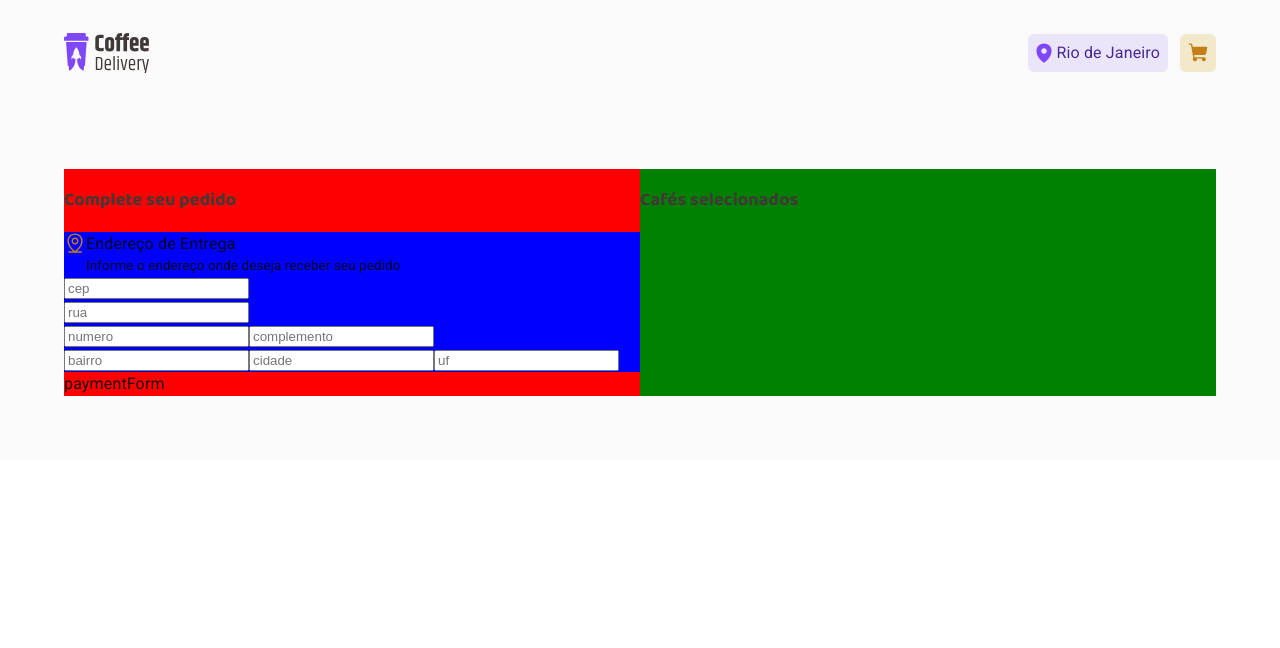
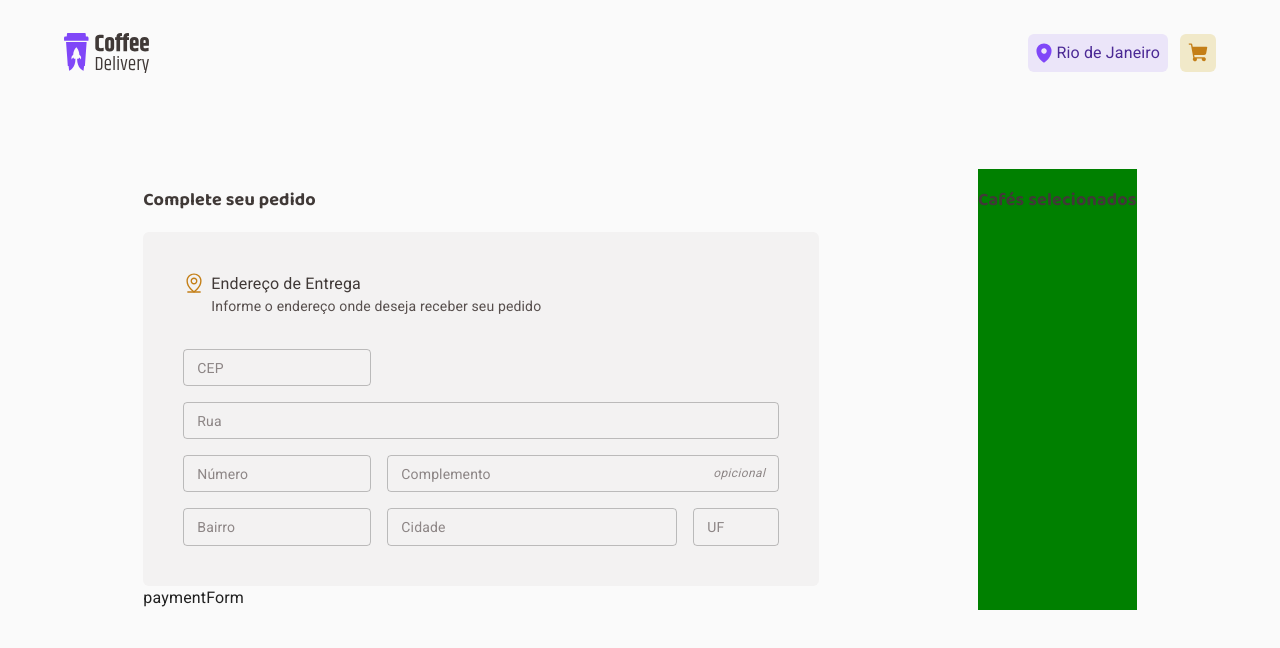
Before and after one commit to MoisesSantana/coffe-delivery, a React (Vite) app: page /checkout in a window 1280 px wide. Shown: the top 648 px of the page. Built offline with nearby package versions, Linux system fonts and the light colour scheme.

Commit message:
:lipstick: ajustes no formulário de endereço

```diff
--- a/src/pages/Checkout/components/Cart/cart-styled.ts
+++ b/src/pages/Checkout/components/Cart/cart-styled.ts
@@ -7,7 +7,7 @@ export const CartContainer = styled('section')`
   display: flex;
   flex-direction: column;
   justify-content: space-between;
-  @media (max-width: 1820px) {
+  /* @media (max-width: 1820px) {
     width: 70%;
   }
   @media (max-width: 1540px) {
@@ -15,7 +15,7 @@ export const CartContainer = styled('section')`
   }
   @media (max-width: 1360px) {
     width: 90%;
-  }
+  } */
 
   .cart-title {
     font-family: 'Baloo 2', cursive;
--- a/src/pages/Checkout/components/Form/AddresForm/addres-styled.ts
+++ b/src/pages/Checkout/components/Form/AddresForm/addres-styled.ts
@@ -3,7 +3,9 @@ import { Box, styled } from '@mui/material';
 export const AddresContainer = styled(Box)`
   display: flex;
   flex-direction: column;
-  background-color: blue;
+  padding: 40px;
+  background-color: #f3f2f2;
+  border-radius: 6px;
 
   header {
     display: flex;
@@ -12,6 +14,27 @@ export const AddresContainer = styled(Box)`
     .header-texting {
       display: flex;
       flex-direction: column;
+      font-family: 'Roboto', sans-serif;
+      font-size: 16px;
+      color: #403937;
+      margin-left: 6px;
+
+      small {
+        font-size: 14px;
+        color: #574f4d;
+      }
     }
   }
 `;
+
+export const InputsContainer = styled(Box)`
+  display: flex;
+  flex-direction: column;
+  margin-top: 32px;
+  gap: 16px;
+
+  .xab {
+    /* font-family: 'Roboto', sans-serif; */
+    color: red !important;
+  }
+`;
--- a/src/pages/Checkout/components/Form/AddresForm/index.tsx
+++ b/src/pages/Checkout/components/Form/AddresForm/index.tsx
@@ -1,5 +1,22 @@
+import { Grid, TextField, Typography } from '@mui/material';
 import pin from '../../../../../assets/images/cart/pin.svg';
-import { AddresContainer } from './addres-styled';
+import { AddresContainer, InputsContainer } from './addres-styled';
+
+const LABEL_PROPS = {
+  style: {
+    fontFamily: 'Roboto, sans-serif',
+    fontSize: '14px',
+    color: '#8D8686',
+  },
+};
+
+const INPUT_PROPS = {
+  style: {
+    fontFamily: 'Roboto, sans-serif',
+    fontSize: '14px',
+    color: '#574F4D',
+  },
+};
 
 export function AddressForm() {
   return (
@@ -11,21 +28,108 @@ export function AddressForm() {
           <small>Informe o endereço onde deseja receber seu pedido</small>
         </div>
       </header>
-      <div>
-        <input type="text" placeholder="cep" />
-      </div>
-      <div>
-        <input type="text" placeholder="rua" />
-      </div>
-      <div>
-        <input type="text" placeholder="numero" />
-        <input type="text" placeholder="complemento" />
-      </div>
-      <div>
-        <input type="text" placeholder="bairro" />
-        <input type="text" placeholder="cidade" />
-        <input type="text" placeholder="uf" />
-      </div>
+      <InputsContainer>
+        <Grid container spacing={2}>
+          <Grid item xs={8}>
+            <TextField
+              label="CEP"
+              type="text"
+              className="xab"
+              variant="outlined"
+              color="warning"
+              size="small"
+              InputLabelProps={LABEL_PROPS}
+              inputProps={INPUT_PROPS}
+            />
+          </Grid>
+        </Grid>
+        <Grid container spacing={2}>
+          <Grid item xs={12}>
+            <TextField
+              label="Rua"
+              variant="outlined"
+              color="warning"
+              fullWidth
+              size="small"
+              InputLabelProps={LABEL_PROPS}
+              inputProps={INPUT_PROPS}
+            />
+          </Grid>
+        </Grid>
+        <Grid container spacing={2}>
+          <Grid item xs={4}>
+            <TextField
+              label="Número"
+              variant="outlined"
+              color="warning"
+              size="small"
+              InputLabelProps={LABEL_PROPS}
+              inputProps={INPUT_PROPS}
+            />
+          </Grid>
+          <Grid item xs={8}>
+            <TextField
+              label="Complemento"
+              variant="outlined"
+              color="warning"
+              size="small"
+              fullWidth
+              InputLabelProps={LABEL_PROPS}
+              InputProps={{
+                endAdornment: (
+                  <Typography
+                    variant="caption"
+                    fontFamily="Roboto, sans-serif"
+                    fontSize="12px"
+                    color="#8D8686"
+                    fontStyle="italic"
+                    gutterBottom
+                    p={0}
+                    m={0}
+                  >
+                    opicional
+                  </Typography>
+                ),
+              }}
+              // eslint-disable-next-line react/jsx-no-duplicate-props
+              inputProps={INPUT_PROPS}
+            />
+          </Grid>
+        </Grid>
+        <Grid container spacing={2}>
+          <Grid item xs={4}>
+            <TextField
+              label="Bairro"
+              variant="outlined"
+              color="warning"
+              size="small"
+              InputLabelProps={LABEL_PROPS}
+              inputProps={INPUT_PROPS}
+            />
+          </Grid>
+          <Grid item xs={6}>
+            <TextField
+              label="Cidade"
+              fullWidth
+              variant="outlined"
+              color="warning"
+              size="small"
+              InputLabelProps={LABEL_PROPS}
+              inputProps={INPUT_PROPS}
+            />
+          </Grid>
+          <Grid item xs={2}>
+            <TextField
+              label="UF"
+              variant="outlined"
+              color="warning"
+              size="small"
+              InputLabelProps={LABEL_PROPS}
+              inputProps={INPUT_PROPS}
+            />
+          </Grid>
+        </Grid>
+      </InputsContainer>
     </AddresContainer>
   );
 }
--- a/src/pages/Checkout/components/Form/form-styled.ts
+++ b/src/pages/Checkout/components/Form/form-styled.ts
@@ -2,12 +2,11 @@ import { styled } from '@mui/material';
 
 export const FormContainer = styled('form')`
   background-color: #fafafa;
-  background-color: red;
   margin: 0 auto;
   display: flex;
   flex-direction: column;
   justify-content: space-between;
-  @media (max-width: 1820px) {
+  /* @media (max-width: 1820px) {
     width: 70%;
   }
   @media (max-width: 1540px) {
@@ -15,7 +14,7 @@ export const FormContainer = styled('form')`
   }
   @media (max-width: 1360px) {
     width: 90%;
-  }
+  } */
 
   .form-title {
     font-family: 'Baloo 2', cursive;
```
